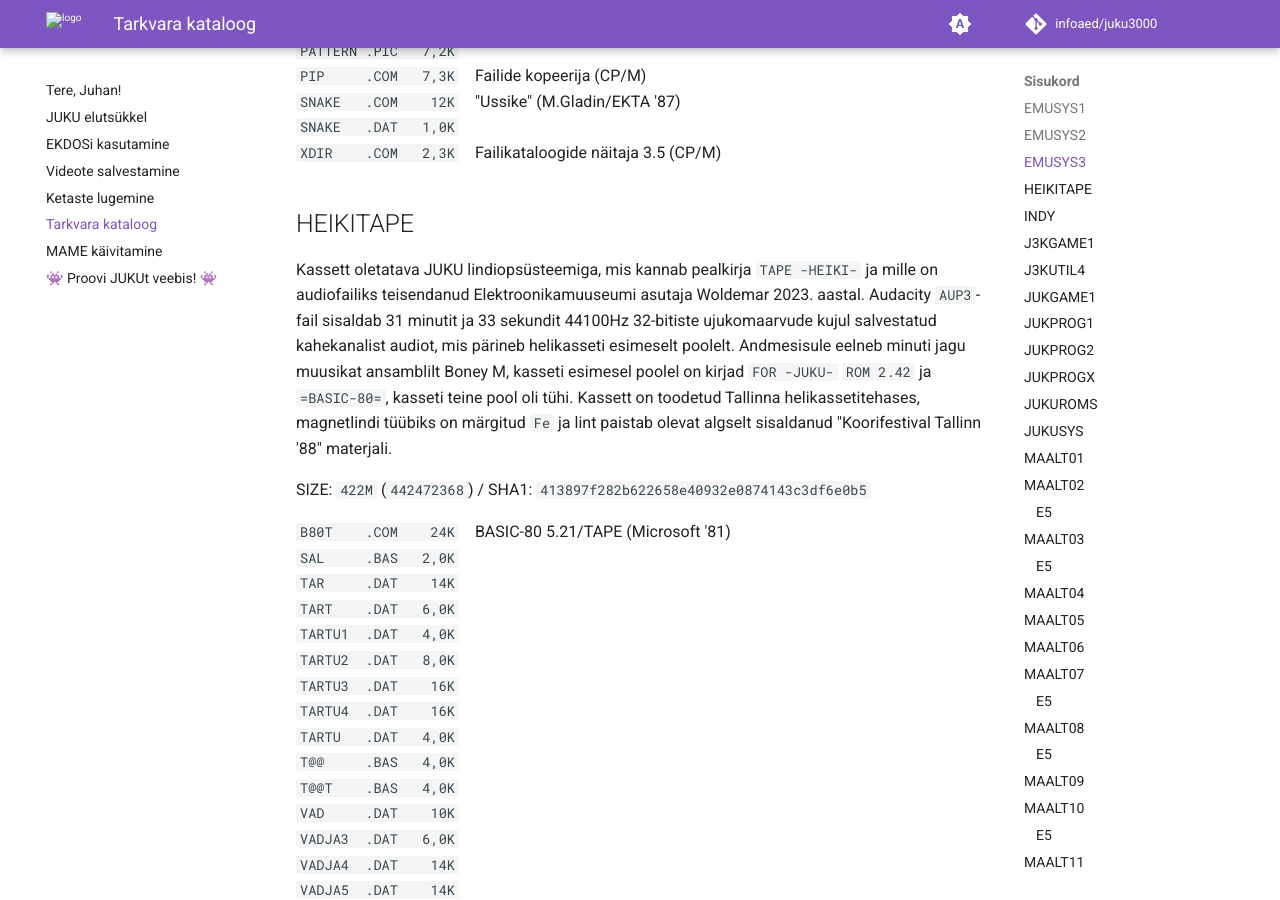
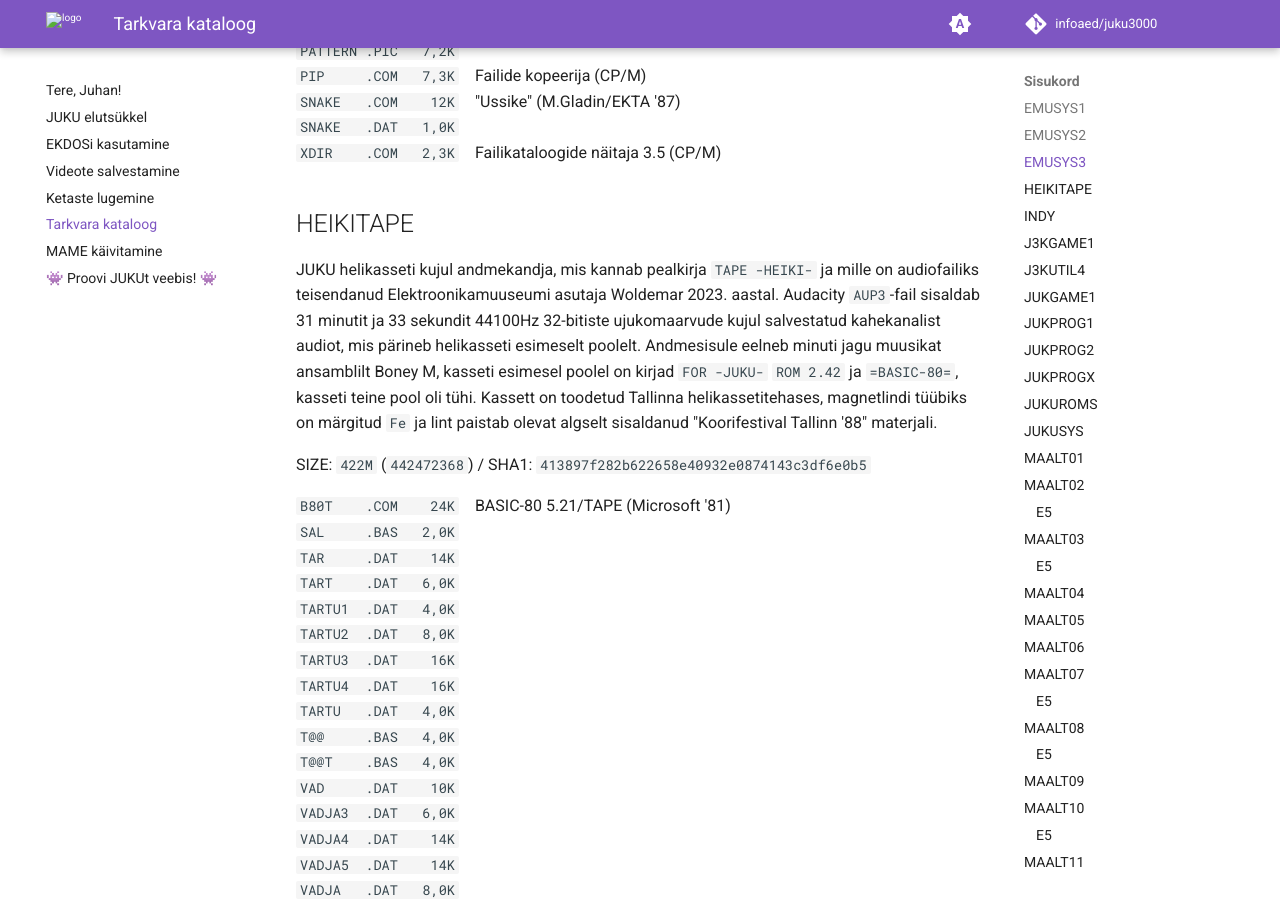
Before and after one commit to infoaed/juku3000, an MkDocs documentation site: the page built from docs/tarkvara-kataloog.md, in a window 1280 px wide and 900 px high, scrolled down 2904 px. Built offline with MkDocs 1.6.1 and Material for MkDocs 9.7.7, drawn with Linux system fonts in a browser that asks for light colours; comment, search, counter and statistics services are not loaded.

Commit message:
Lindiosüsteemi oletus maha

```diff
--- a/docs/tarkvara-kataloog.md
+++ b/docs/tarkvara-kataloog.md
@@ -119,7 +119,7 @@ SIZE: `800K` (`819200`) / SHA1: `2bd379212078b892ad07766007507b02bbda3703`
 
 ## HEIKITAPE
 
-Kassett oletatava JUKU lindiopsüsteemiga, mis kannab pealkirja `TAPE -HEIKI-`
+JUKU helikasseti kujul andmekandja, mis kannab pealkirja `TAPE -HEIKI-`
 ja mille on audiofailiks teisendanud Elektroonikamuuseumi asutaja Woldemar
 2023. aastal. Audacity `AUP3`-fail sisaldab 31 minutit ja 33 sekundit
 44100Hz 32-bitiste ujukomaarvude kujul salvestatud kahekanalist audiot,
--- a/docs/tarkvara-kataloog.txt
+++ b/docs/tarkvara-kataloog.txt
@@ -119,7 +119,7 @@ b675fb163bb084071d083b5e9b2c2d8d3645e209  MP80    .       6,3K
 
 ## HEIKITAPE
 
-Kassett oletatava JUKU lindiopsüsteemiga, mis kannab pealkirja `TAPE -HEIKI-`
+JUKU helikasseti kujul andmekandja, mis kannab pealkirja `TAPE -HEIKI-`
 ja mille on audiofailiks teisendanud Elektroonikamuuseumi asutaja Woldemar
 2023. aastal. Audacity `AUP3`-fail sisaldab 31 minutit ja 33 sekundit
 44100Hz 32-bitiste ujukomaarvude kujul salvestatud kahekanalist audiot,
```
Also changed, not shown: 1 other file.
